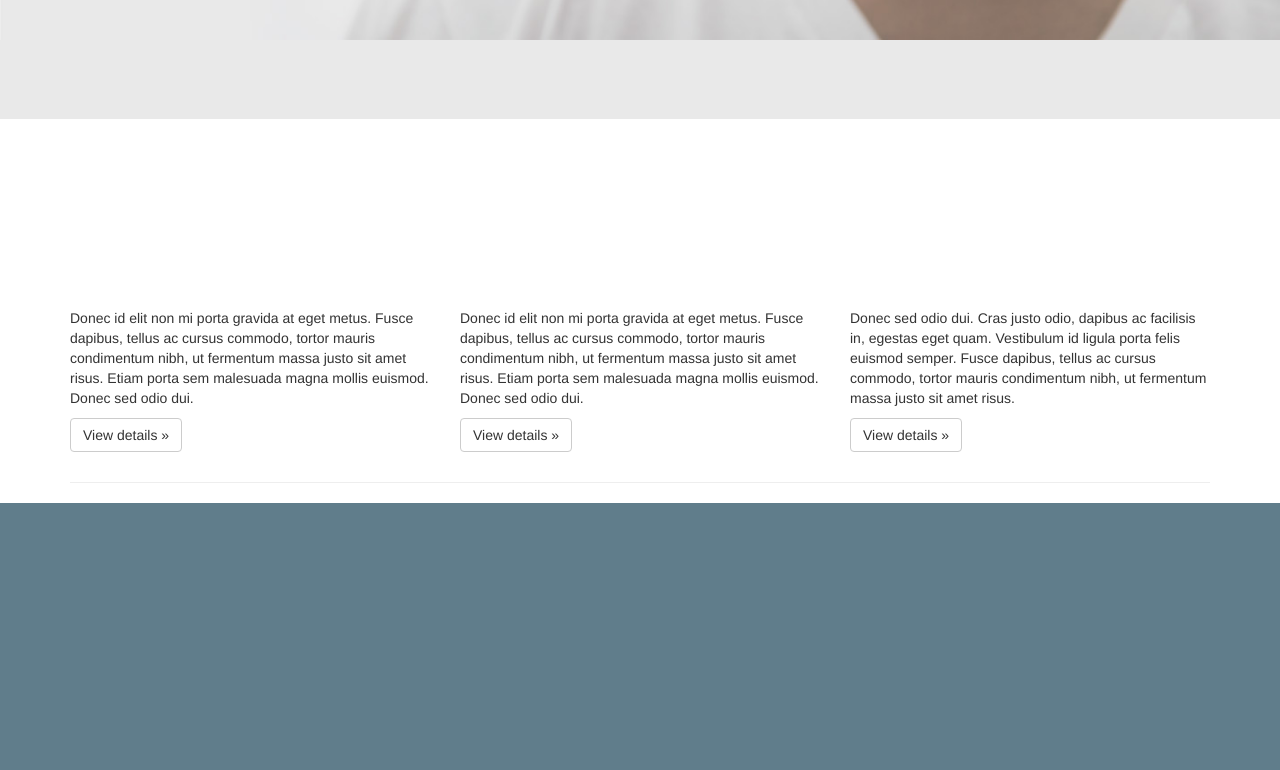
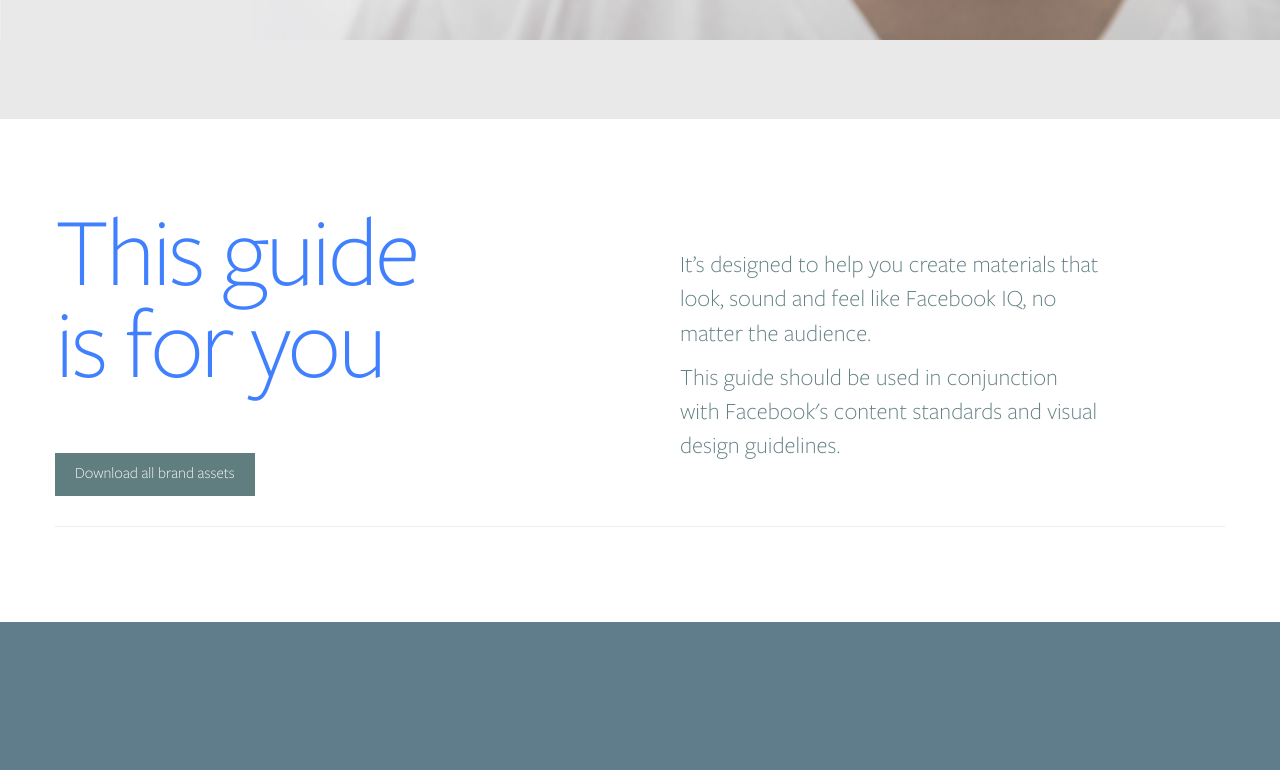
Before and after one commit to jkipker/fb-iq, a website: page index.html in a window 1280 px wide. Shown: the part 718-1488 px from the top of the page. Drawn offline with Linux system fonts and the light colour scheme.

Commit message:
home structure progress update

```diff
--- a/index.html
+++ b/index.html
@@ -20,7 +20,6 @@
       <script src="https://oss.maxcdn.com/respond/1.4.2/respond.min.js"></script>
     <![endif]-->
   </head>
-
   <body>
 
     <nav class="navbar navbar-top">
@@ -51,28 +50,20 @@
         </div>
     </div>
 
-
-
-    <div class="container">
+    <div class="home-content container">
       <!-- Example row of columns -->
       <div class="row">
-        <div class="col-md-4">
-          <h2>Heading</h2>
-          <p>Donec id elit non mi porta gravida at eget metus. Fusce dapibus, tellus ac cursus commodo, tortor mauris condimentum nibh, ut fermentum massa justo sit amet risus. Etiam porta sem malesuada magna mollis euismod. Donec sed odio dui. </p>
-          <p><a class="btn btn-default" href="#" role="button">View details &raquo;</a></p>
+        <div class="col-md-5">
+          <h2>This guide<br/>is for you</h2>
+          <p><a class="btn btn-default btn-fb" href="#" role="button">Download all brand assets</a></p>
         </div>
-        <div class="col-md-4">
-          <h2>Heading</h2>
-          <p>Donec id elit non mi porta gravida at eget metus. Fusce dapibus, tellus ac cursus commodo, tortor mauris condimentum nibh, ut fermentum massa justo sit amet risus. Etiam porta sem malesuada magna mollis euismod. Donec sed odio dui. </p>
-          <p><a class="btn btn-default" href="#" role="button">View details &raquo;</a></p>
-       </div>
-        <div class="col-md-4">
-          <h2>Heading</h2>
-          <p>Donec sed odio dui. Cras justo odio, dapibus ac facilisis in, egestas eget quam. Vestibulum id ligula porta felis euismod semper. Fusce dapibus, tellus ac cursus commodo, tortor mauris condimentum nibh, ut fermentum massa justo sit amet risus.</p>
-          <p><a class="btn btn-default" href="#" role="button">View details &raquo;</a></p>
+        <div class="col-md-7">
+          <p>It’s designed to help you create materials that look, sound and feel like Facebook IQ, no matter the audience.</p>
+
+          <p>This guide should be used in conjunction with Facebook's content standards and visual design guidelines.</p>
+
         </div>
       </div>
-
       <hr>
     </div> <!-- /container -->
 
--- a/scss/_bootstrap.scss
+++ b/scss/_bootstrap.scss
@@ -54,9 +54,4 @@
 // Utility classes
 @import "bootstrap/utilities";
 @import "bootstrap/responsive-utilities";
-
-
-
-
-// Custom Imports
-@import "custom/main";
+@import "bootstrap/ie10viewport";
--- a/scss/custom/_main.scss
+++ b/scss/custom/_main.scss
@@ -1,5 +1,6 @@
 //Colors
 $hTagBlue: #4080FF;
+$copyDark: #607D80;
 
 
 //Fonts
@@ -17,10 +18,15 @@
 
 body {
 
+  h1{
+    font-size: 148px;
+    line-height: 132px;
+    letter-spacing: 0.01em;
+    color: $hTagBlue;
+  }
+
   h1, h2{
-    font-size: 72px;
     font-family: $iqFontLight;
-    color: $hTagBlue;
   }
 
 }
@@ -41,13 +47,6 @@
   }
 }
 
-.rotator{
-  .section{
-    background: #e9e9e9 url("../images/header/header-1.jpg") no-repeat top;
-    background-size: 100%;
-  }
-}
-
 .section{
   padding: 0;
   min-height: 750px;
@@ -58,6 +57,19 @@
       color: white;
       font-family: $iqFontLight;
       font-size: 24px;
+    }
+  }
+}
+
+.rotator{
+  .section{
+    background: #e9e9e9 url("../images/header/header-1.jpg") no-repeat top;
+    background-size: 100%;
+
+    .container p{
+      color: $copyDark;
+      font-size: 30px;
+      padding-top: 36px;
     }
   }
 }
@@ -84,8 +96,51 @@
 
 .container{
   h2{
-    font-size: 72px;
+    font-size: 148px;
+    line-height: 132px;
+    letter-spacing: 0.01em;
     color: white;
-    padding-bottom: 80px;
+  }
+  p{
+    padding-top: 45px;
   }
 }
+
+//buttons
+.btn-fb{
+    background-color: $copyDark;
+    color: white;
+    padding: 10px 20px;
+    border-radius: 0;
+    border: none;
+    font-size: 16px;
+}
+
+
+
+//*Home Page Content Section
+.home-content{
+  padding: 75px 0px;
+
+  h2{
+    color: $hTagBlue;
+    font-size: 100px;
+    letter-spacing: -.03em;
+    line-height: 92px;
+  }
+
+  .col-md-7{
+    margin-top: 45px;
+    padding: 10px 140px;
+    p{
+      padding-top: 0;
+    }
+  }
+  p{
+    color: $copyDark;
+    font-family: $iqFontLight;
+    color: #607D80;
+    font-size: 24px;
+    // padding-top: 0;
+  }
+}
```
Also changed, not shown: css/app.css.
